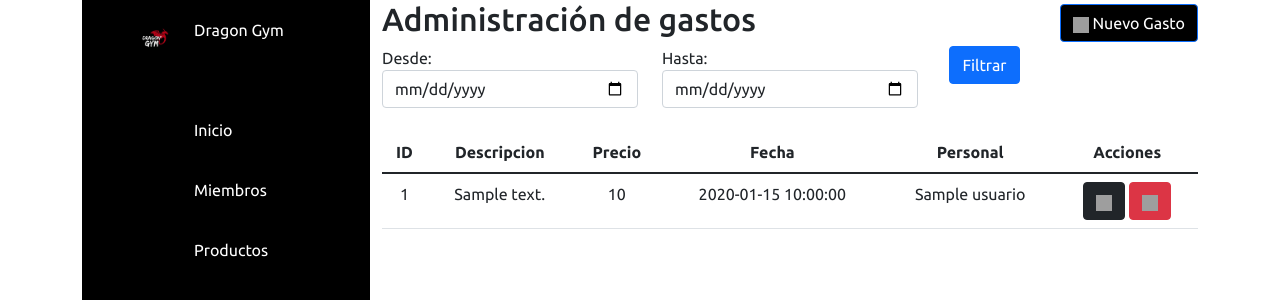
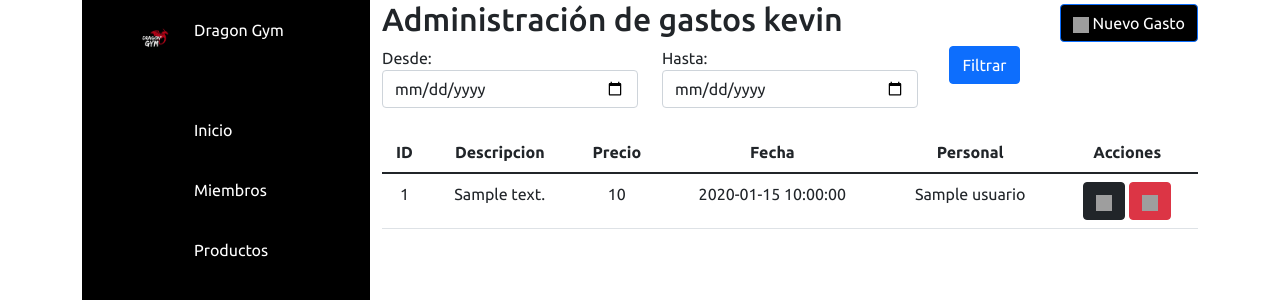
Before and after one commit to ArathCode/DragonGym, a PHP site: page /cliente/Gastos.php in a window 1280 px wide. Shown: the top 300 px of the page. Run offline with PHP 8.4, Linux system fonts and the light colour scheme; tables that the repository leaves empty or names only in its code hold one stand-in row (values such as "Sample post"); data that the repository does not hold is empty; grey boxes are pictures that could not be loaded.

Commit message:
Verificacion de commit

```diff
--- a/cliente/Gastos.php
+++ b/cliente/Gastos.php
@@ -95,7 +95,7 @@ if (isset($_POST['action']) && $_POST['action'] == 'filter') {
     <div class="main">
         <div class="container" style="">
             <div class="d-flex justify-content-between align-items-center">
-                <h2>Administración de gastos</h2>
+                <h2>Administración de gastos kevin</h2>
                 <button type="button" class="btn btn-primary" style="background-color:black;" data-bs-toggle="modal"
                     data-bs-target="#exampleModal"><img src="Imagenes/add.png" height="16px" width="16px">
                     Nuevo Gasto
```
